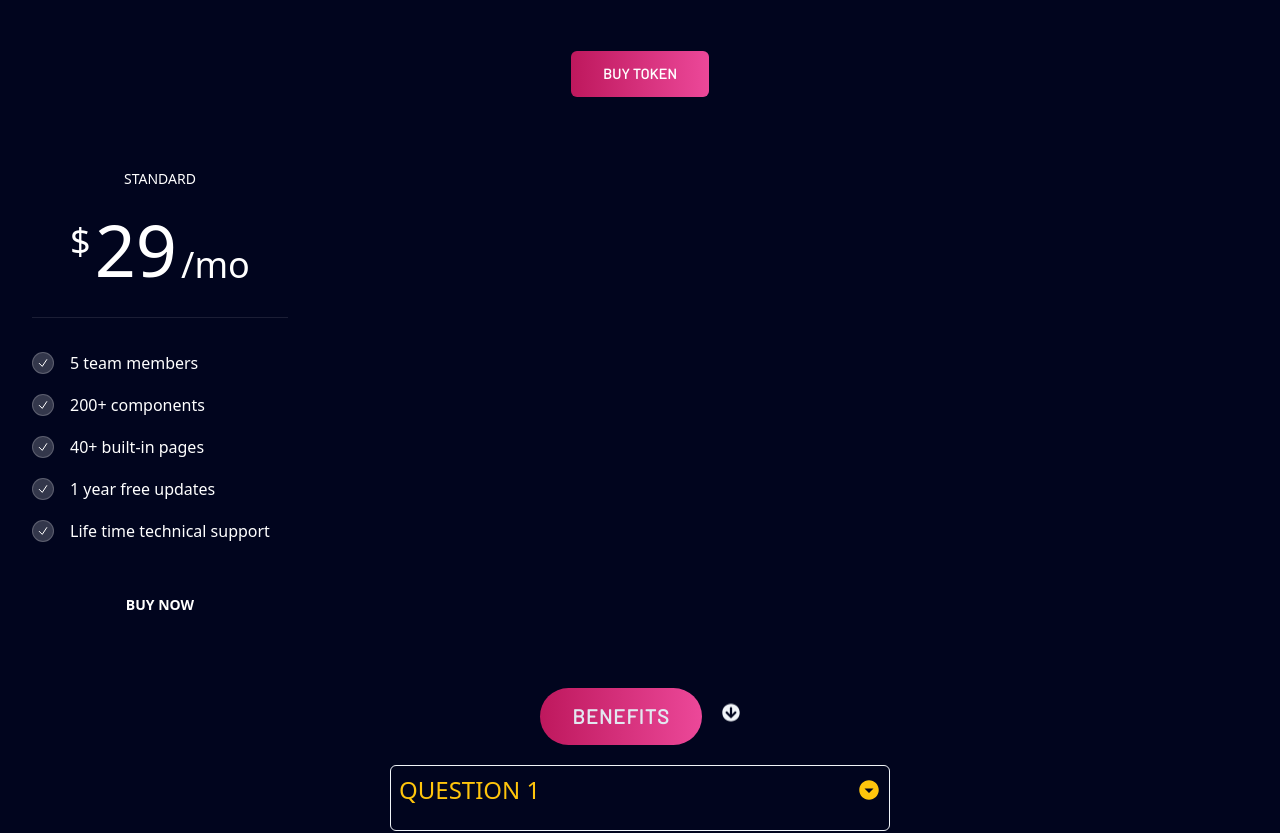
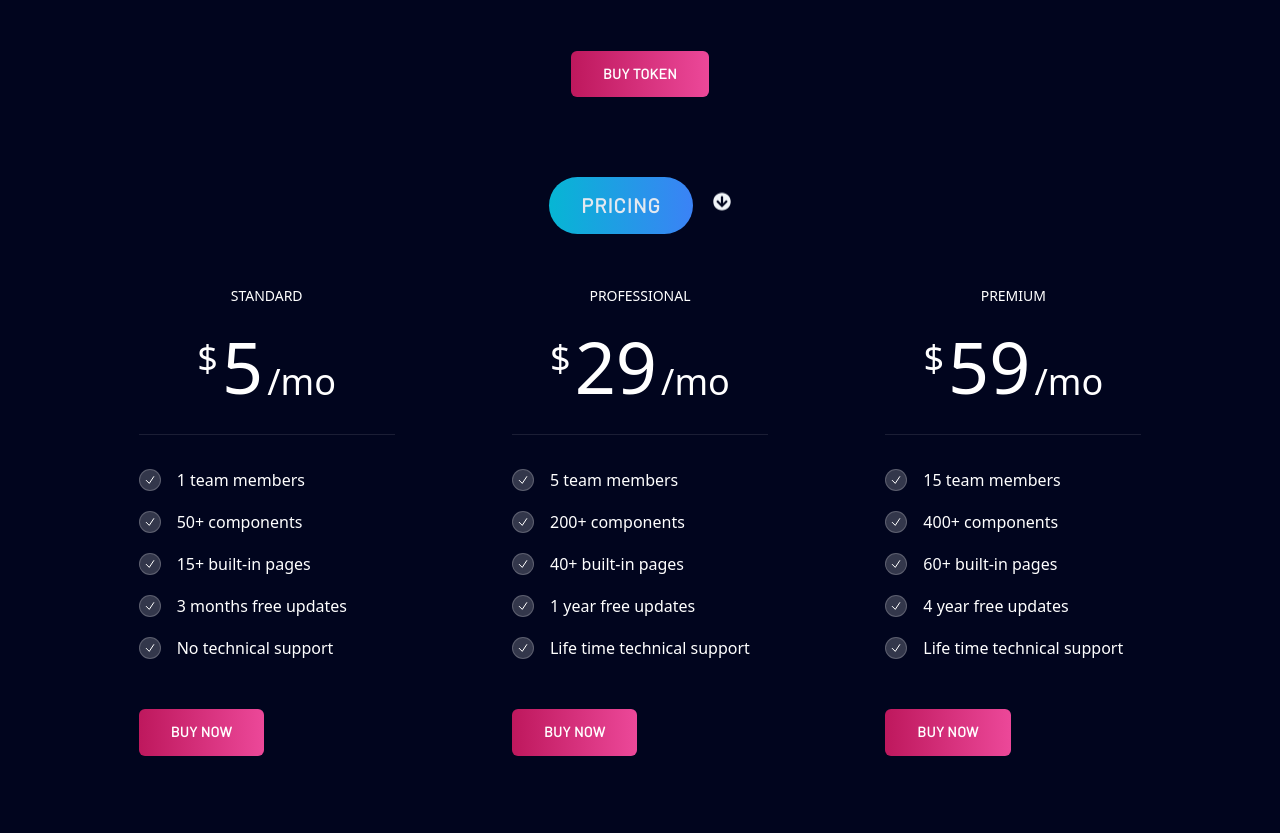
Before and after one commit to ashishmohanty10/cryptoHero, a React (Vite) app: page / in a window 1280 px wide. Shown: the part 4260-5093 px from the top of the page. Built offline with nearby package versions, Linux system fonts and the light colour scheme.

Commit message:
pricing section done

```diff
--- a/src/components/Contact.jsx
+++ b/src/components/Contact.jsx
@@ -7,7 +7,7 @@ const Contact = () => {
     <div className="py-10">
       <div className="container">
         <div className="flex justify-center items-center gap-x-5 mb-5">
-          <h3 className="inline text-slate-200 text-xl px-8 py-3 bg-gradient-to-r from-pink-700 to-pink-500  rounded-full  font-primary-font font-bold leading-relaxed tracking-wider">
+          <h3 className="inline text-slate-200 text-xl px-8 py-3 bg-gradient-to-r from-cyan-500 to-blue-500  rounded-full  font-primary-font font-bold leading-relaxed tracking-wider">
             CONTACT
           </h3>
 
--- a/src/components/FAQ.jsx
+++ b/src/components/FAQ.jsx
@@ -18,7 +18,7 @@ const FAQ = () => {
         <div className="flex flex-col justify-center items-center">
           <div className="flex justify-center items-center gap-x-5 mb-5">
             <h3 className="inline text-slate-200 text-xl px-8 py-3 bg-gradient-to-r from-pink-700 to-pink-500  rounded-full  font-primary-font font-bold leading-relaxed tracking-wider">
-              BENEFITS
+              FAQ
             </h3>
 
             <a href="" className="text-slate-100">
--- a/src/components/Pricing.jsx
+++ b/src/components/Pricing.jsx
@@ -6,6 +6,8 @@ import {
   Typography,
   Button,
 } from "@material-tailwind/react";
+import Buttons from "./Buttons";
+import { FaArrowCircleDown } from "react-icons/fa";
 
 function CheckIcon() {
   return (
@@ -28,7 +30,108 @@ function CheckIcon() {
 
 export function PricingCard() {
   return (
-    <Card color="gray" variant="gradient" className="w-full max-w-[20rem] p-8">
+    <div className="py-10">
+      <div className="container">
+        <div className="flex justify-center items-center gap-x-5 mb-5">
+          <h3 className="inline text-slate-200 text-xl px-8 py-3 bg-gradient-to-r from-cyan-500 to-blue-500  rounded-full  font-primary-font font-bold leading-relaxed tracking-wider">
+            PRICING
+          </h3>
+
+          <a href="" className="text-slate-100">
+            <FaArrowCircleDown
+              size={18}
+              className="animate-bounce hover:text-blue-500 duration-200"
+            />
+          </a>
+        </div>
+
+        <div className="lg:grid grid-cols-3 justify-center items-center">
+          <div className="flex justify-center items-center">
+            <Card
+              color="gray"
+              variant="gradient"
+              className="w-full max-w-[20rem] p-8 hover:border hover:border-sub-heading duration-200 rounded-md"
+            >
+              <CardHeader
+                floated={false}
+                shadow={false}
+                className="m-0 mb-8 rounded-none border-b border-white/10 pb-8 text-center"
+              >
+                <Typography
+                  variant="small"
+                  color="white"
+                  className="font-normal uppercase"
+                >
+                  standard
+                </Typography>
+                <Typography
+                  variant="h1"
+                  color="white"
+                  className="mt-6 flex justify-center gap-1 text-7xl font-normal"
+                >
+                  <span className="mt-2 text-4xl">$</span>5{" "}
+                  <span className="self-end text-4xl">/mo</span>
+                </Typography>
+              </CardHeader>
+              <CardBody className="p-0">
+                <ul className="flex flex-col gap-4">
+                  <li className="flex items-center gap-4">
+                    <span className="rounded-full border border-white/20 bg-white/20 p-1">
+                      <CheckIcon />
+                    </span>
+                    <Typography className="font-normal">
+                      1 team members
+                    </Typography>
+                  </li>
+                  <li className="flex items-center gap-4">
+                    <span className="rounded-full border border-white/20 bg-white/20 p-1">
+                      <CheckIcon />
+                    </span>
+                    <Typography className="font-normal">
+                      50+ components
+                    </Typography>
+                  </li>
+                  <li className="flex items-center gap-4">
+                    <span className="rounded-full border border-white/20 bg-white/20 p-1">
+                      <CheckIcon />
+                    </span>
+                    <Typography className="font-normal">
+                      15+ built-in pages
+                    </Typography>
+                  </li>
+                  <li className="flex items-center gap-4">
+                    <span className="rounded-full border border-white/20 bg-white/20 p-1">
+                      <CheckIcon />
+                    </span>
+                    <Typography className="font-normal">
+                      3 months free updates
+                    </Typography>
+                  </li>
+                  <li className="flex items-center gap-4">
+                    <span className="rounded-full border border-white/20 bg-white/20 p-1">
+                      <CheckIcon />
+                    </span>
+                    <Typography className="font-normal">
+                      No technical support
+                    </Typography>
+                  </li>
+                </ul>
+              </CardBody>
+              <CardFooter className="mt-12 p-0">
+                <Buttons
+                  title={"BUY NOW"}
+                  className="font-primary-font text-sm leading-relaxed tracking-wide text-white font-bold px-8 py-3 rounded-md bg-gradient-to-r from-pink-700 to-pink-500 hover:opacity-80"
+                ></Buttons>
+              </CardFooter>
+            </Card>
+          </div>
+
+          <div className="flex justify-center items-center">
+            <Card
+              color="gray"
+              variant="gradient"
+              className="w-full max-w-[20rem] p-8 hover:border hover:border-sub-heading duration-200 rounded-md"
+            >
               <CardHeader
                 floated={false}
                 shadow={false}
@@ -40,7 +143,7 @@ export function PricingCard() {
                   color="white"
                   className="font-normal uppercase"
                 >
-          standard
+                  Professional
                 </Typography>
                 <Typography
                   variant="h1"
@@ -57,25 +160,33 @@ export function PricingCard() {
                     <span className="rounded-full border border-white/20 bg-white/20 p-1">
                       <CheckIcon />
                     </span>
-            <Typography className="font-normal">5 team members</Typography>
+                    <Typography className="font-normal">
+                      5 team members
+                    </Typography>
                   </li>
                   <li className="flex items-center gap-4">
                     <span className="rounded-full border border-white/20 bg-white/20 p-1">
                       <CheckIcon />
                     </span>
-            <Typography className="font-normal">200+ components</Typography>
+                    <Typography className="font-normal">
+                      200+ components
+                    </Typography>
                   </li>
                   <li className="flex items-center gap-4">
                     <span className="rounded-full border border-white/20 bg-white/20 p-1">
                       <CheckIcon />
                     </span>
-            <Typography className="font-normal">40+ built-in pages</Typography>
+                    <Typography className="font-normal">
+                      40+ built-in pages
+                    </Typography>
                   </li>
                   <li className="flex items-center gap-4">
                     <span className="rounded-full border border-white/20 bg-white/20 p-1">
                       <CheckIcon />
                     </span>
-            <Typography className="font-normal">1 year free updates</Typography>
+                    <Typography className="font-normal">
+                      1 year free updates
+                    </Typography>
                   </li>
                   <li className="flex items-center gap-4">
                     <span className="rounded-full border border-white/20 bg-white/20 p-1">
@@ -88,16 +199,96 @@ export function PricingCard() {
                 </ul>
               </CardBody>
               <CardFooter className="mt-12 p-0">
-        <Button
-          size="lg"
-          color="white"
-          className="hover:scale-[1.02] focus:scale-[1.02] active:scale-100"
-          ripple={false}
-          fullWidth={true}
-        >
-          Buy Now
-        </Button>
+                <Buttons
+                  title={"BUY NOW"}
+                  className="font-primary-font text-sm leading-relaxed tracking-wide text-white font-bold px-8 py-3 rounded-md bg-gradient-to-r from-pink-700 to-pink-500 hover:opacity-80"
+                ></Buttons>
               </CardFooter>
             </Card>
+          </div>
+
+          <div className="flex justify-center items-center">
+            <Card
+              color="gray"
+              variant="gradient"
+              className="w-full max-w-[20rem] p-8 hover:border hover:border-sub-heading duration-200 rounded-md"
+            >
+              <CardHeader
+                floated={false}
+                shadow={false}
+                color="transparent"
+                className="m-0 mb-8 rounded-none border-b border-white/10 pb-8 text-center"
+              >
+                <Typography
+                  variant="small"
+                  color="white"
+                  className="font-normal uppercase"
+                >
+                  Premium
+                </Typography>
+                <Typography
+                  variant="h1"
+                  color="white"
+                  className="mt-6 flex justify-center gap-1 text-7xl font-normal"
+                >
+                  <span className="mt-2 text-4xl">$</span>59{" "}
+                  <span className="self-end text-4xl">/mo</span>
+                </Typography>
+              </CardHeader>
+              <CardBody className="p-0">
+                <ul className="flex flex-col gap-4">
+                  <li className="flex items-center gap-4">
+                    <span className="rounded-full border border-white/20 bg-white/20 p-1">
+                      <CheckIcon />
+                    </span>
+                    <Typography className="font-normal">
+                      15 team members
+                    </Typography>
+                  </li>
+                  <li className="flex items-center gap-4">
+                    <span className="rounded-full border border-white/20 bg-white/20 p-1">
+                      <CheckIcon />
+                    </span>
+                    <Typography className="font-normal">
+                      400+ components
+                    </Typography>
+                  </li>
+                  <li className="flex items-center gap-4">
+                    <span className="rounded-full border border-white/20 bg-white/20 p-1">
+                      <CheckIcon />
+                    </span>
+                    <Typography className="font-normal">
+                      60+ built-in pages
+                    </Typography>
+                  </li>
+                  <li className="flex items-center gap-4">
+                    <span className="rounded-full border border-white/20 bg-white/20 p-1">
+                      <CheckIcon />
+                    </span>
+                    <Typography className="font-normal">
+                      4 year free updates
+                    </Typography>
+                  </li>
+                  <li className="flex items-center gap-4">
+                    <span className="rounded-full border border-white/20 bg-white/20 p-1">
+                      <CheckIcon />
+                    </span>
+                    <Typography className="font-normal">
+                      Life time technical support
+                    </Typography>
+                  </li>
+                </ul>
+              </CardBody>
+              <CardFooter className="mt-12 p-0">
+                <Buttons
+                  title={"BUY NOW"}
+                  className="font-primary-font text-sm leading-relaxed tracking-wide text-white font-bold px-8 py-3 rounded-md bg-gradient-to-r from-pink-700 to-pink-500 hover:opacity-80"
+                ></Buttons>
+              </CardFooter>
+            </Card>
+          </div>
+        </div>
+      </div>
+    </div>
   );
 }
```
Lines whose indentation alone changed are shown as unchanged.
